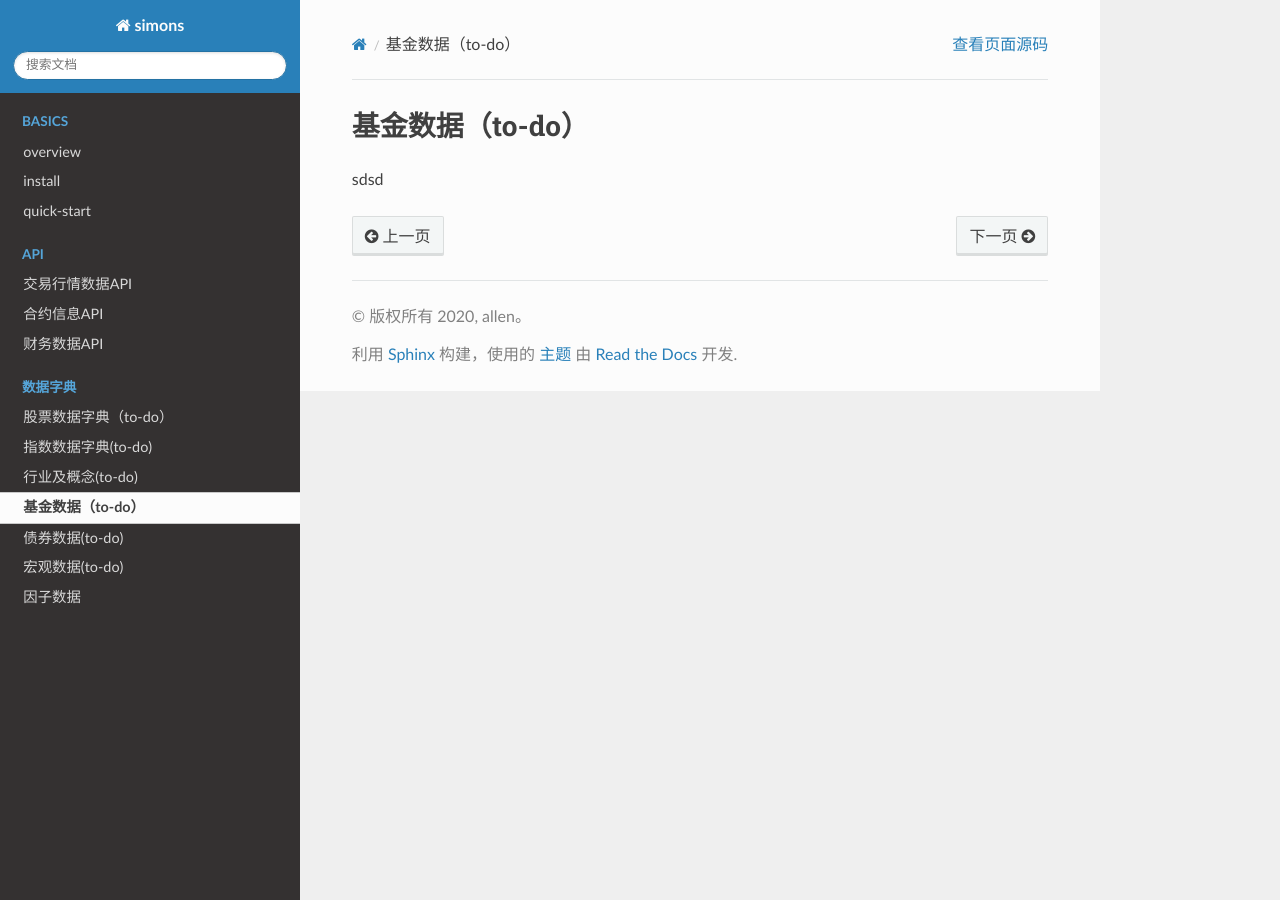
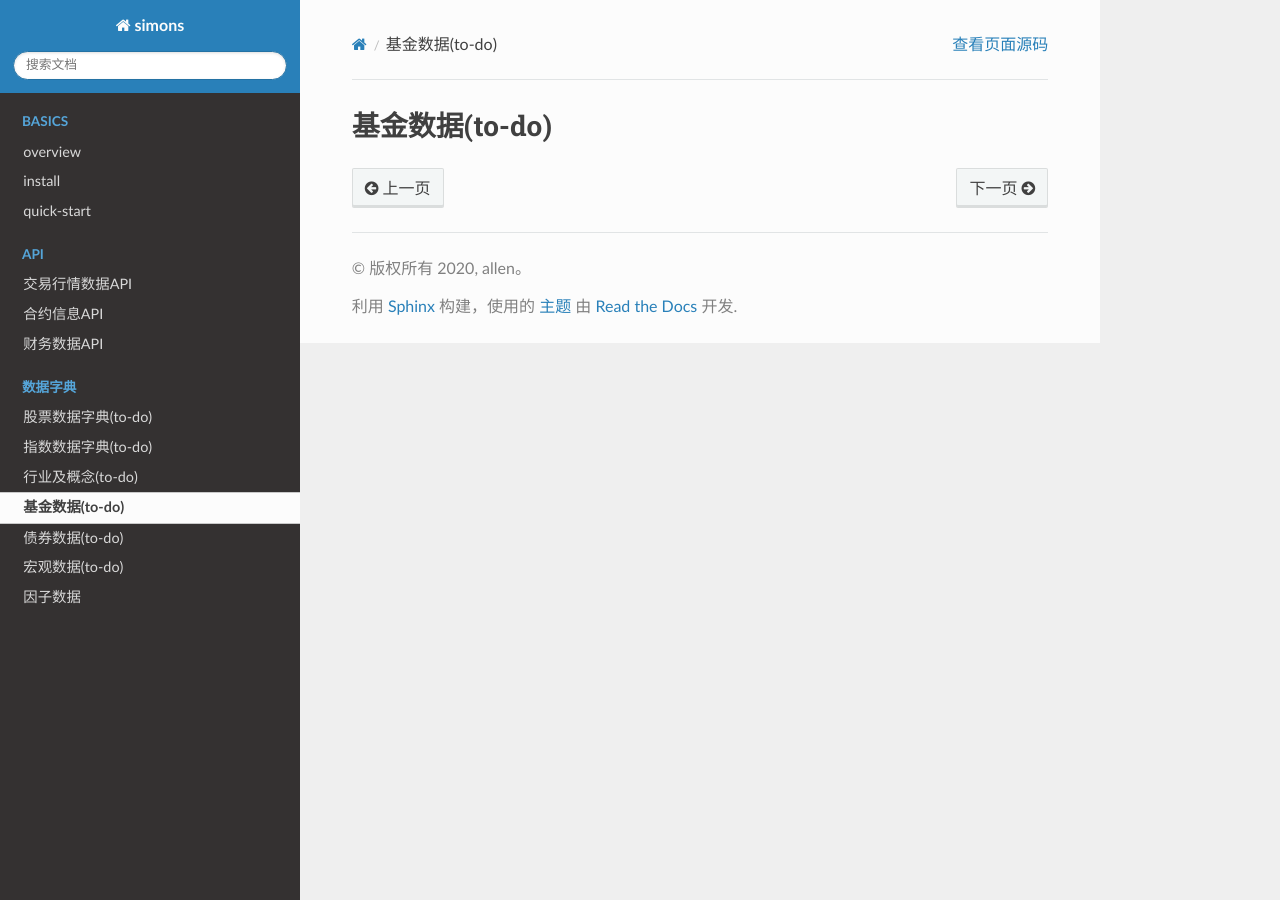
Before and after one commit to quantitative-trading-research/simonsc, a Sphinx documentation site: the page built from docs/source/data_dictionary/fund.rst, in a window 1280 px wide. Built offline with Sphinx 7.4.7 and the Read the Docs theme 2.0.0, drawn with Linux system fonts in a browser that asks for light colours.

Commit message:
doc for data dictionary

```diff
--- a/docs/source/data_dictionary/bond.rst
+++ b/docs/source/data_dictionary/bond.rst
@@ -3,5 +3,5 @@
 ====================
 
 
-sdsd
+
 =================
--- a/docs/source/data_dictionary/fund.rst
+++ b/docs/source/data_dictionary/fund.rst
@@ -1,6 +1,3 @@
 =================================
-基金数据（to-do）
+基金数据(to-do)
 =================================
-
-
-sdsd
--- a/docs/source/data_dictionary/index.rst
+++ b/docs/source/data_dictionary/index.rst
@@ -2,5 +2,5 @@
 指数数据字典(to-do)
 ========================
 
-sdsd
+
 ================
--- a/docs/source/data_dictionary/industry_and_conception.rst
+++ b/docs/source/data_dictionary/industry_and_conception.rst
@@ -2,5 +2,5 @@
 行业及概念(to-do)
 =======================
 
-sdsd
+
 =======================
--- a/docs/source/data_dictionary/macroeconomic.rst
+++ b/docs/source/data_dictionary/macroeconomic.rst
@@ -2,5 +2,5 @@
 宏观数据(to-do)
 ======================
 
-sdsd
+
 ============================
--- a/docs/source/data_dictionary/stock.rst
+++ b/docs/source/data_dictionary/stock.rst
@@ -1,7 +1,6 @@
 =======================
-股票数据字典（to-do）
+股票数据字典(to-do)
 =======================
 
 
-shuju
 ========================
```
